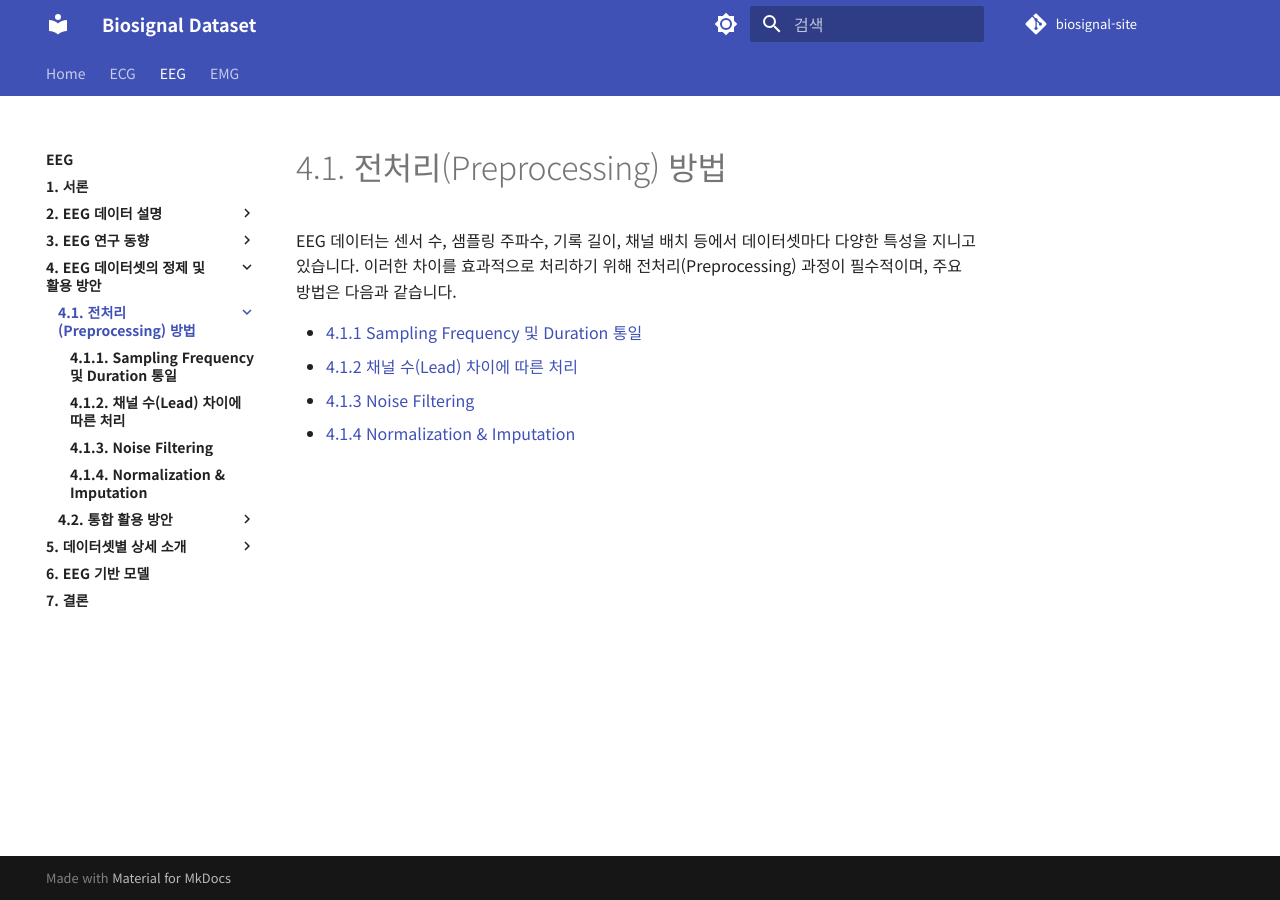
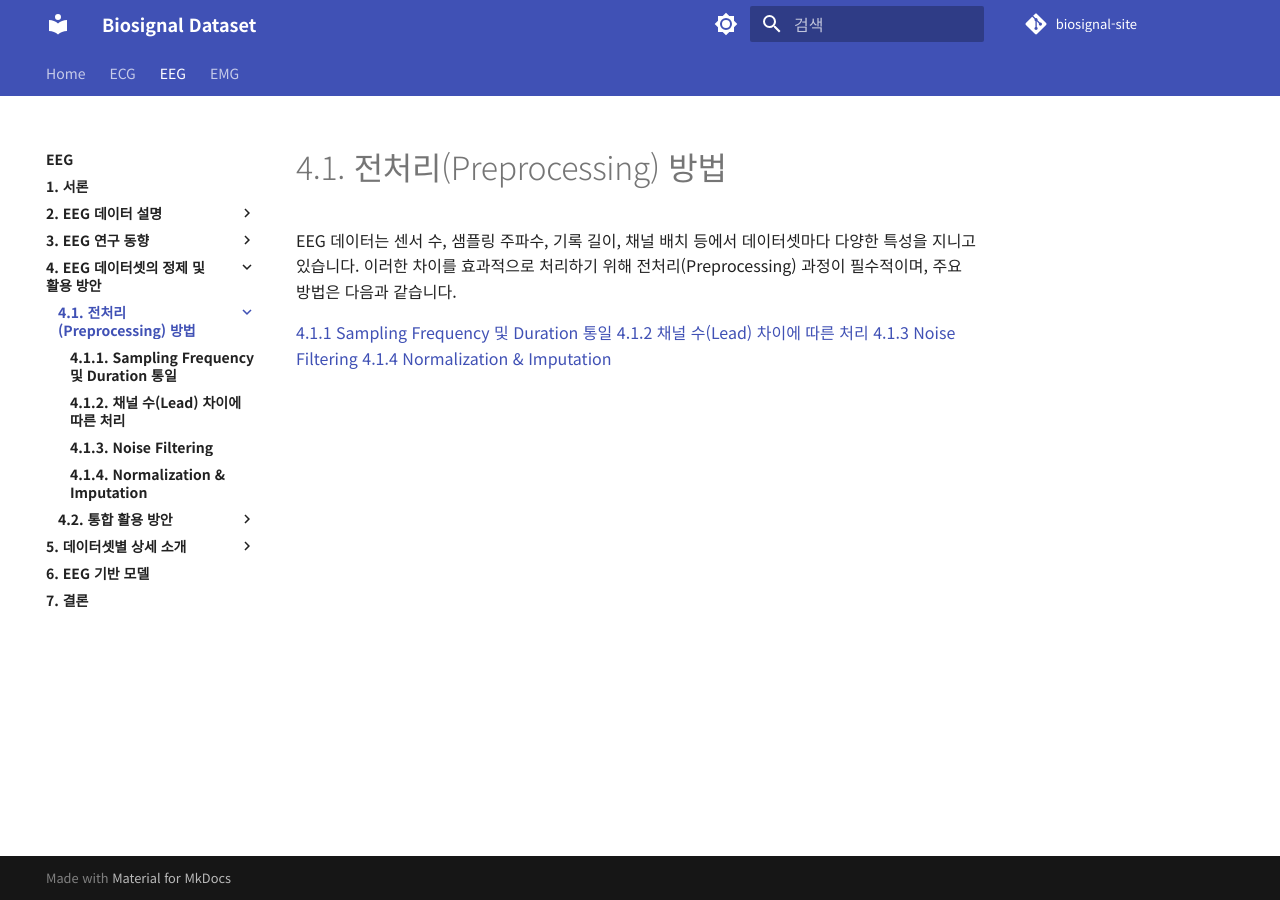
Before and after one commit to iwantjeonyeok/biosignal-site, an MkDocs documentation site: the page built from docs/eeg/4-eeg-데이터셋의-정제-및-활용-방안/4-1-전처리preprocessing-방법/index.md, in a window 1280 px wide. Built offline with MkDocs 1.6.1 and Material for MkDocs 9.7.7, drawn with Linux system fonts in a browser that asks for light colours; comment, search, counter and statistics services are not loaded.

```diff
--- a/docs/eeg/4-eeg-데이터셋의-정제-및-활용-방안/4-1-전처리preprocessing-방법/index.md
+++ b/docs/eeg/4-eeg-데이터셋의-정제-및-활용-방안/4-1-전처리preprocessing-방법/index.md
@@ -2,7 +2,7 @@
 
 EEG 데이터는 센서 수, 샘플링 주파수, 기록 길이, 채널 배치 등에서 데이터셋마다 다양한 특성을 지니고 있습니다. 이러한 차이를 효과적으로 처리하기 위해 전처리(Preprocessing) 과정이 필수적이며, 주요 방법은 다음과 같습니다.
 
-- [4.1.1 Sampling Frequency 및 Duration 통일](4-1-1-sampling-frequency-및-duration-통일.md)
-- [4.1.2 채널 수(Lead) 차이에 따른 처리](4-1-2-채널-수lead-차이에-따른-처리.md)
-- [4.1.3 Noise Filtering](4-1-3-noise-filtering.md)
-- [4.1.4 Normalization & Imputation](4-1-4-normalization-imputation.md)
+ [4.1.1 Sampling Frequency 및 Duration 통일](4-1-1-sampling-frequency-및-duration-통일.md)
+ [4.1.2 채널 수(Lead) 차이에 따른 처리](4-1-2-채널-수lead-차이에-따른-처리.md)
+ [4.1.3 Noise Filtering](4-1-3-noise-filtering.md)
+ [4.1.4 Normalization & Imputation](4-1-4-normalization-imputation.md)
```
